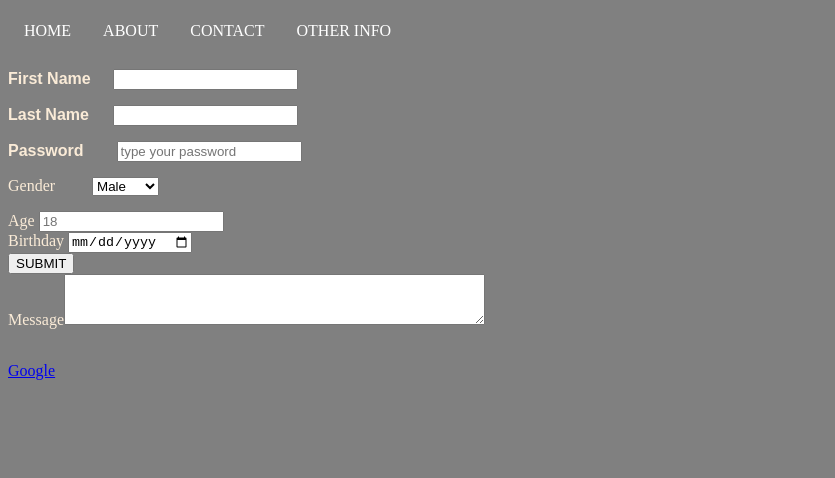
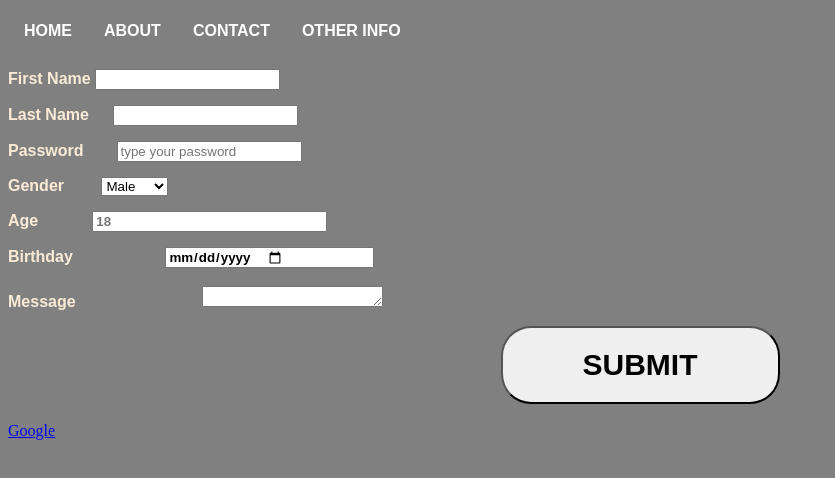
Before and after one commit to munirlere/index, a plain HTML site: page index.html in a window 1280 px wide. Shown: the whole page, without its empty margins (0-835 px from the left). Drawn offline with Linux system fonts and the light colour scheme.

Commit message:
Updated html and css

```diff
--- a/css.css
+++ b/css.css
@@ -11,6 +11,8 @@ body{
 
 /* Style for the navbar links */
 .navbar a {
+    font-family: sans-serif;
+    font-weight: bold;
     float: left;
     display: block;
     color: white;
@@ -36,7 +38,7 @@ label{
 }
 
 
-#firstName{
+#divfirstName{
     padding-top: 15px;
     padding-bottom: 15px;
     padding-right: 3%;
@@ -58,15 +60,56 @@ label{
     font-family: sans-serif;
 }
 
+.divmessage{
+    padding-bottom: 15px;
+}
+
 .Message{
     padding-bottom: 15px;
+    font-weight: bold;
+    font-family: sans-serif;
+    padding-right: 10%;
 }
 
 .Gender{
     padding-bottom: 15px;
     padding-right: 15px;
+    font-weight: bold;
+    font-family: sans-serif;
 }
 
 .ageandbday{
+    padding-bottom: px;
+}
+
+.divage{
     padding-bottom: 15px;
 }
+
+.age{
+    padding-right: 50px;
+    font-weight: bold;
+    font-family: sans-serif;
+}
+
+.bday{
+    padding-right: 7%;
+    font-family: sans-serif;
+    font-weight: bold;
+}
+
+.divbutton{
+    text-align: center;
+}
+
+.button{
+    font-family: sans-serif;
+    font-weight: bold;
+    font-size: 30px;
+    padding: 20px 80px;
+    border-radius: 30px;
+    }
+
+    .button:hover{
+        background-color: darkgray;
+    }
--- a/index.html
+++ b/index.html
@@ -3,7 +3,7 @@
 <head>
     <meta charset="UTF-8">
     <meta name="viewport" content="width=device-width, initial-scale=1.0">
-    <title>Document</title>
+    <title>Form</title>
     <link rel="stylesheet" href="css.css">
 </head>
 <body>
@@ -14,10 +14,11 @@
         <a href="#">OTHER INFO</a>
     </div>
 
-      <div id="firstName">
+      <div id="divfirstName">
         <form action="index.html" method="post">
-        <label style="padding-right:18px">First Name </label>
-        <input type="text" name="firstName"><br>
+        <label class="firstname">First Name </label>
+        <input type="text" name="firstName">
+        <br>
       </div>
 
       <div id="lastname">
@@ -36,20 +37,25 @@
         </select>
       </div>
 
-     <div>
+     <div class="divage">
       <label class="age">Age</label>
       <input type="number" name="age" placeholder="18" class="age input">
       <br>
+      </div>
 
+      <div class="divbday">
       <label class="bday">Birthday</label>
       <input type="date" name="birthday" class="bday input">
+      </div>
       <br>
-      <button type="button" name="submit">SUBMIT</button>
 
+      <div class="divmessage">
+        <label class="Message">Message</label><textarea name="testArea" rows="1" cols=""></textarea>
+      </div>
 
-      <div class="Message">
-        <label>Message</label><textarea name="testArea" rows="3" cols="50"></textarea>
-      </div>
+      <div class="divbutton">
+      <button class="button" type="button" name="submit">SUBMIT</button>
+    </div>
 
     </form>
   </div>
```
